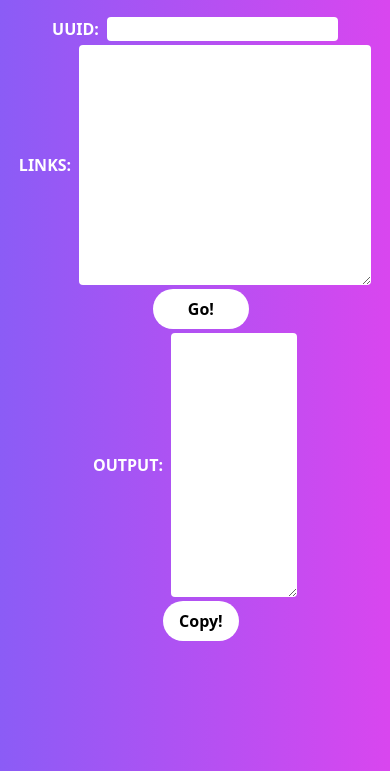
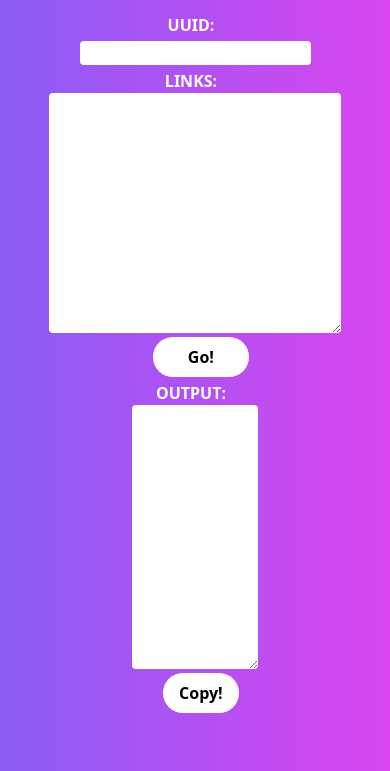
Before and after one commit to ignonoko/ignonoko.github.io, a plain HTML site: page index.html in a window 390 px wide. Shown: the part 73-844 px from the top of the page. Drawn offline with nearby package versions, Linux system fonts and the light colour scheme.

Commit message:
mobile fix

```diff
--- a/index.html
+++ b/index.html
@@ -39,7 +39,7 @@
       >
         UUID CHANGER
       </h1>
-      <div class="box flex w-full m-auto box-uuid">
+      <div class="box flex flex-col md:flex-row w-full m-auto box-uuid">
         <label class="text-white font-semibold mr-2" for="uuid">UUID:</label>
         <input
           class="input-uuid rounded md:w-[23rem] md:min-w-[15rem]:"
@@ -47,7 +47,7 @@
           id="uuid"
         />
       </div>
-      <div class="box flex w-full m-auto">
+      <div class="box flex flex-col md:flex-row w-full m-auto">
         <label class="text-white font-semibold mr-2" for="links">LINKS:</label>
         <textarea
           class="rounded md:w-[23rem] md:min-w-[15rem]"
@@ -63,7 +63,7 @@
       >
         Go!
       </button>
-      <div class="box flex w-full m-auto">
+      <div class="box flex flex-col md:flex-row w-full m-auto">
         <label class="text-white font-semibold mr-2" for="output"
           >OUTPUT:</label
         >
```
Also changed, not shown: css/main.css.
